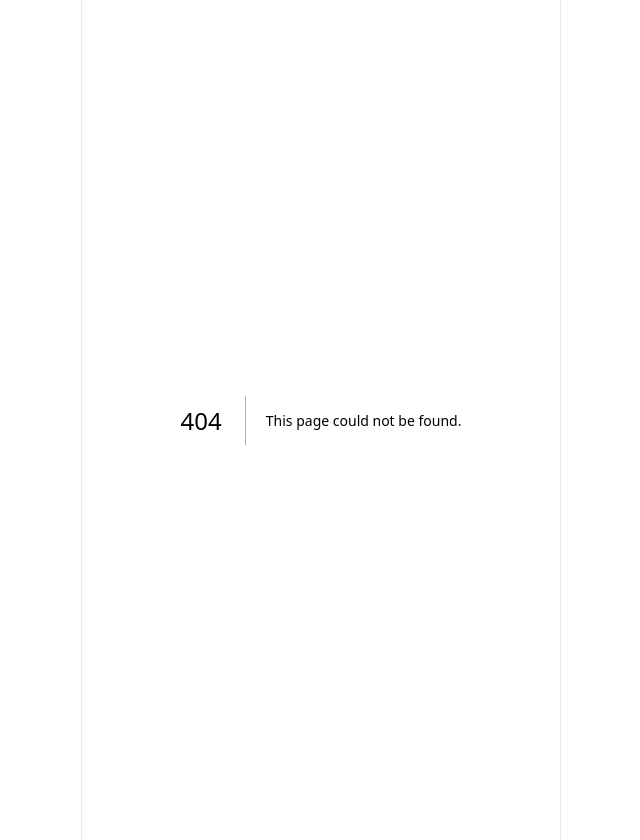
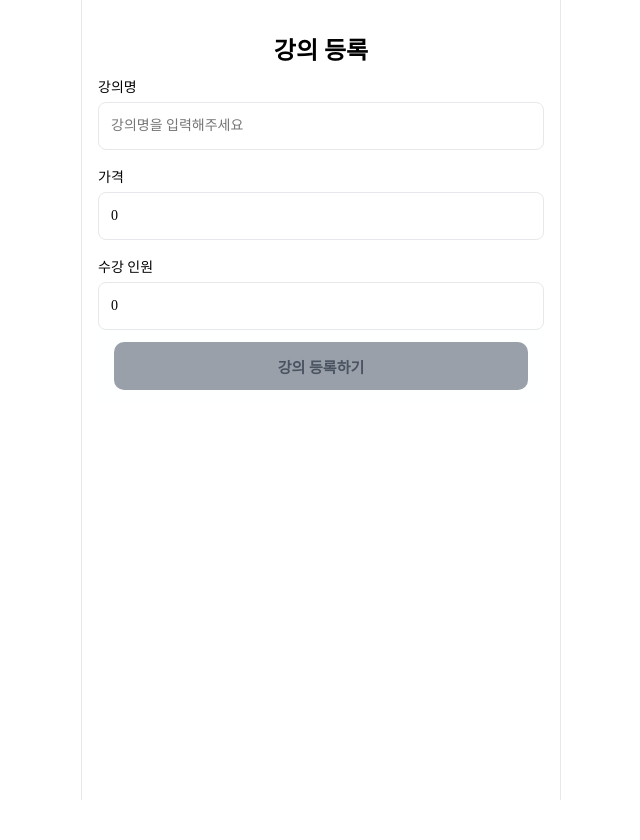
Before and after one commit to jeongyou/wolbu-FE-assignment, a Next.js app: page /courses/new in a window 1280 px wide. Before the commit this address had no page. Shown: the whole page, without its empty margins (319-959 px from the left). After the commit the page ends 800 px from the top, so only its background shows below. Built offline with nearby package versions, Linux system fonts and the light colour scheme.

Commit message:
feat: 강의 등록을 위한 CreateCourseForm 구현

```diff
--- /dev/null
+++ b/src/app/courses/new/page.tsx
@@ -0,0 +1,13 @@
+import CreateCourseForm from '@/features/course-create/components/CreateCourseForm';
+import Header from '@/shared/components/Header';
+
+const CreateCoursePage = () => {
+  return (
+    <>
+      <Header title='강의 등록' />
+      <CreateCourseForm />
+    </>
+  );
+};
+
+export default CreateCoursePage;
--- /dev/null
+++ b/src/features/course-create/components/CreateCourseForm/index.tsx
@@ -0,0 +1,57 @@
+'use client';
+
+import { useForm } from 'react-hook-form';
+import MaxStudentsField from './inputField/MaxStudentsField';
+import PriceField from './inputField/PriceField';
+import TitleField from './inputField/TitleField';
+import { useTitleField } from '../../hooks/inputField/useTitleField';
+import { usePriceField } from '../../hooks/inputField/usePriceField';
+import { useMaxStudentsField } from '../../hooks/inputField/useMaxStudentsField';
+import { Flex } from '@/shared/components/Flex';
+import BottomActionBar from '@/shared/components/BottomActionBar';
+
+export type CreateCourseFormValues = {
+  title: string;
+  price: number;
+  maxStudents: number;
+};
+
+const CreateCourseForm = () => {
+  const {
+    register,
+    formState: { errors, isValid, isSubmitting },
+  } = useForm<CreateCourseFormValues>({
+    defaultValues: {
+      title: '',
+      price: 0,
+      maxStudents: 0,
+    },
+    mode: 'onChange',
+  });
+
+  const { registration: titleRegistration } = useTitleField({ register });
+  const { registration: priceRegistration } = usePriceField({ register });
+  const { registration: maxStudentsRegistration } = useMaxStudentsField({
+    register,
+  });
+
+  return (
+    <form onSubmit={(e) => e.preventDefault()} noValidate>
+      <Flex direction='column' gap={16}>
+        <TitleField registration={titleRegistration} error={errors.title} />
+        <PriceField registration={priceRegistration} error={errors.price} />
+        <MaxStudentsField
+          registration={maxStudentsRegistration}
+          error={errors.maxStudents}
+        />
+      </Flex>
+      <BottomActionBar
+        label='강의 등록하기'
+        disabled={!isValid || isSubmitting}
+        onClick={() => {}}
+      />
+    </form>
+  );
+};
+
+export default CreateCourseForm;
```
